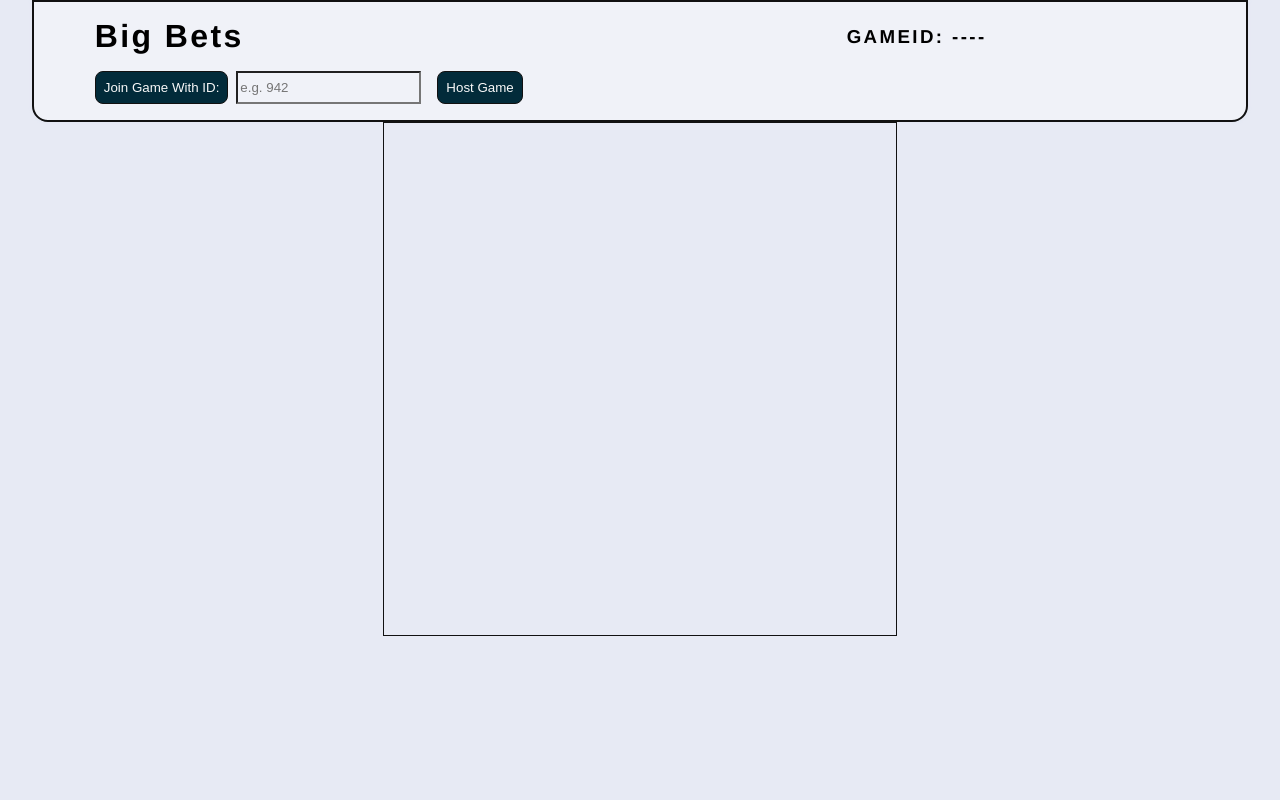
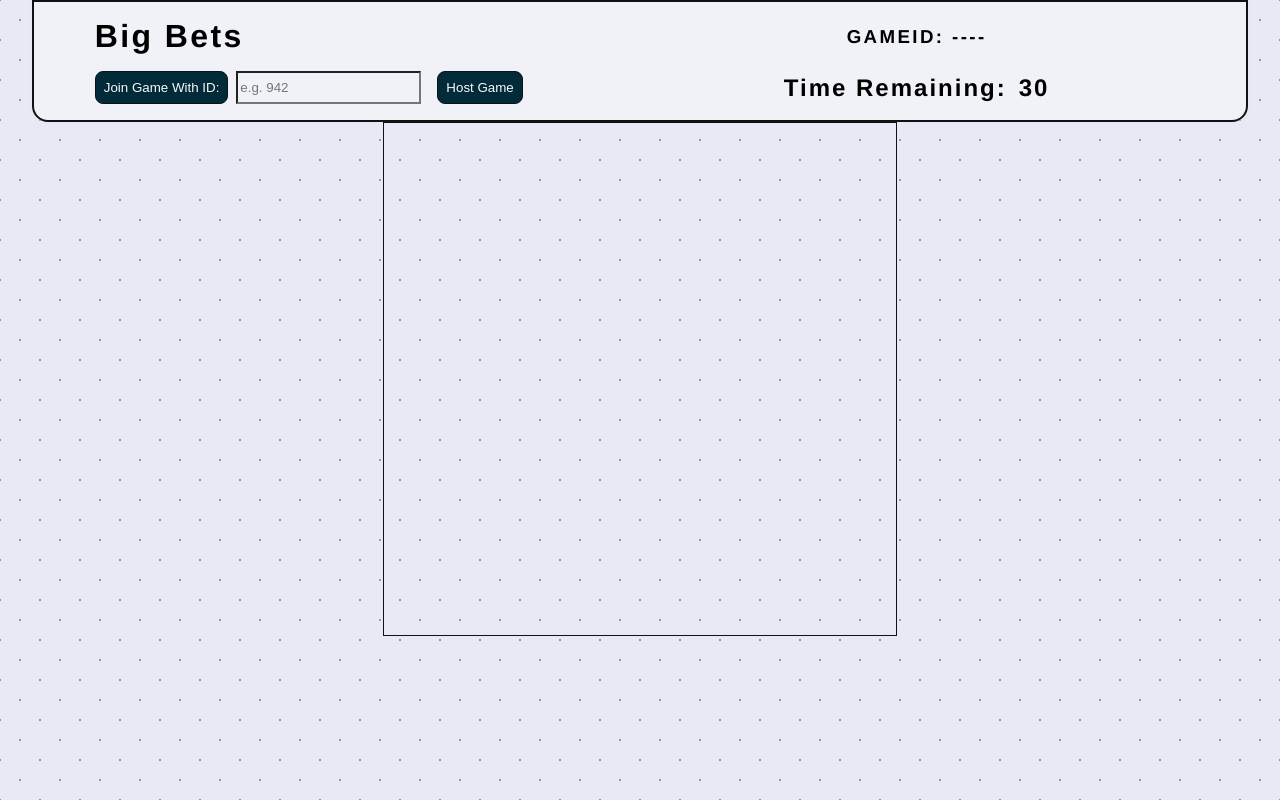
Before and after one commit to csolbs24/code-crafters, a plain HTML site: page index.html in a window 1280 px wide. Drawn offline with Linux system fonts and the light colour scheme.

Commit message:
Update background and add timer

```diff
--- a/index.html
+++ b/index.html
@@ -25,6 +25,10 @@
                 Host Game
             </button>
         </div>
+        <div class="timer">
+            <p>Time Remaining: </p>
+            <p>30</p>
+        </div>
     </header>
     <main>
         <div id="opponent-hand">
--- a/styles.css
+++ b/styles.css
@@ -9,6 +9,7 @@
 
     /* Testing */
     --gunmetal: #022B3A;
+    --gray-blue: #77a;
     --teal: #1F7A8C;
     --light-blue: #BFDBF7;
     --light-purple: #e1e5f2;
@@ -45,6 +46,7 @@ button:hover {
 
 body {
     margin: 0 2rem;
+    overflow: hidden;
 }
 
 #background {
@@ -56,9 +58,9 @@ body {
     left: 0;
     background-color: var(--light-purple);
     opacity: 0.8;
-    background-image:  radial-gradient(var(--gunmetal) 0.5px, transparent 0.5px), radial-gradient(var(--gunmetal) 0.5px, var(--light-purple) 0.5px);
-    background-size: 20px 20px;
-    background-position: 0 0,10px 10px;
+    background-image:  radial-gradient(var(--gray-blue) 0.75px, transparent 0.75px), radial-gradient(var(--gray-blue) 0.75px, var(--light-purple) 0.75px);
+    background-size: 40px 40px;
+    background-position: 0 0, 20px 20px;
 }
 
 header {
@@ -111,6 +113,25 @@ header div.room-buttons input {
     margin-left: -0.5rem;
 }
 
+div.timer {
+    justify-self: center;
+    display: flex;
+    flex-wrap: nowrap;
+    justify-items: center;
+    align-items: center;
+    font-weight: bold;
+    letter-spacing: 2px;
+    font-size: x-large;
+}
+
+div.timer p {
+    margin: 0;
+}
+
+div.timer > *:first-child {
+    margin-right: 0.75rem;
+}
+
 #table {
     width: 32rem;
     height: 32rem;
```
